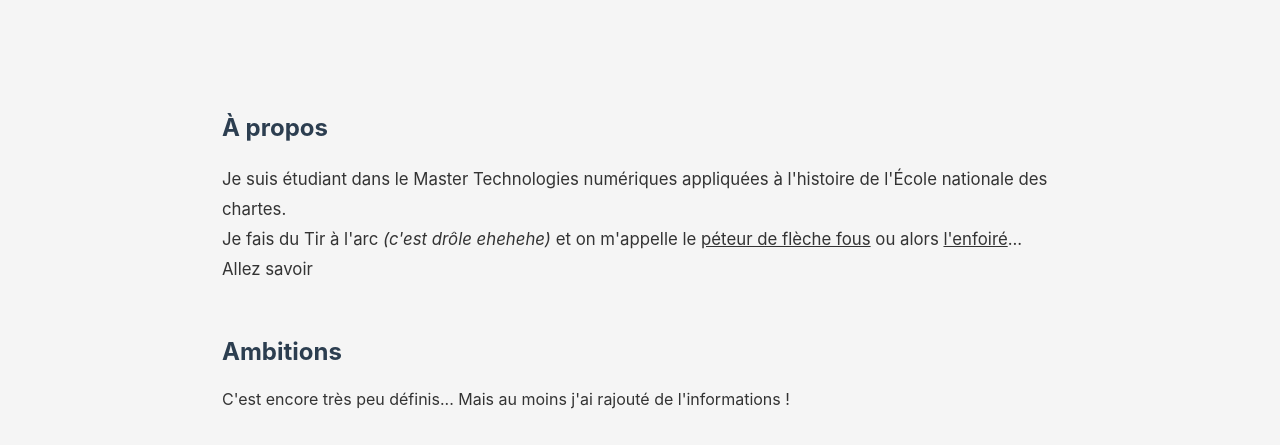
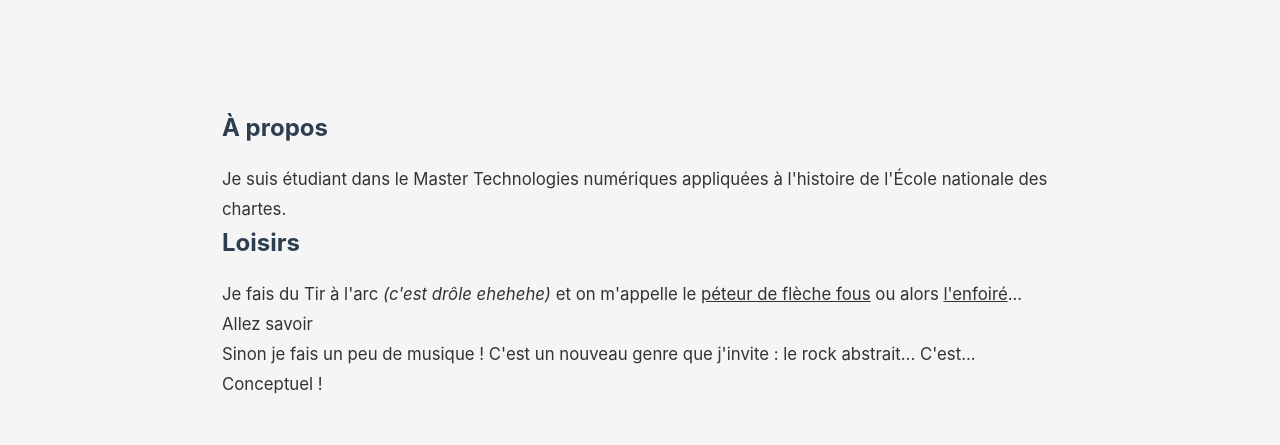
Before and after one commit to floflo-boop/floflo-boop.github.io, a plain HTML site: page index.html in a window 1280 px wide. Shown: the part 299-744 px from the top of the page. Drawn offline with Linux system fonts and the light colour scheme; a script that the page names is missing.

Commit message:
Rajout infos

```diff
--- a/index.html
+++ b/index.html
@@ -32,8 +32,13 @@
                 Je suis étudiant dans le Master Technologies numériques appliquées à l'histoire de l'École nationale des chartes.
             </p>
 
+            <h3>Loisirs </h3>
+
             <p>
                 Je fais du Tir à l'arc  <i>(c'est drôle ehehehe)</i> et on m'appelle le <u>péteur de flèche fous</u> ou alors <u>l'enfoiré</u>... Allez savoir
+            </p>
+            <p>
+                Sinon je fais un peu de musique ! C'est un nouveau genre que j'invite : le rock abstrait... C'est... Conceptuel !
             </p>
         </section>
 
```
